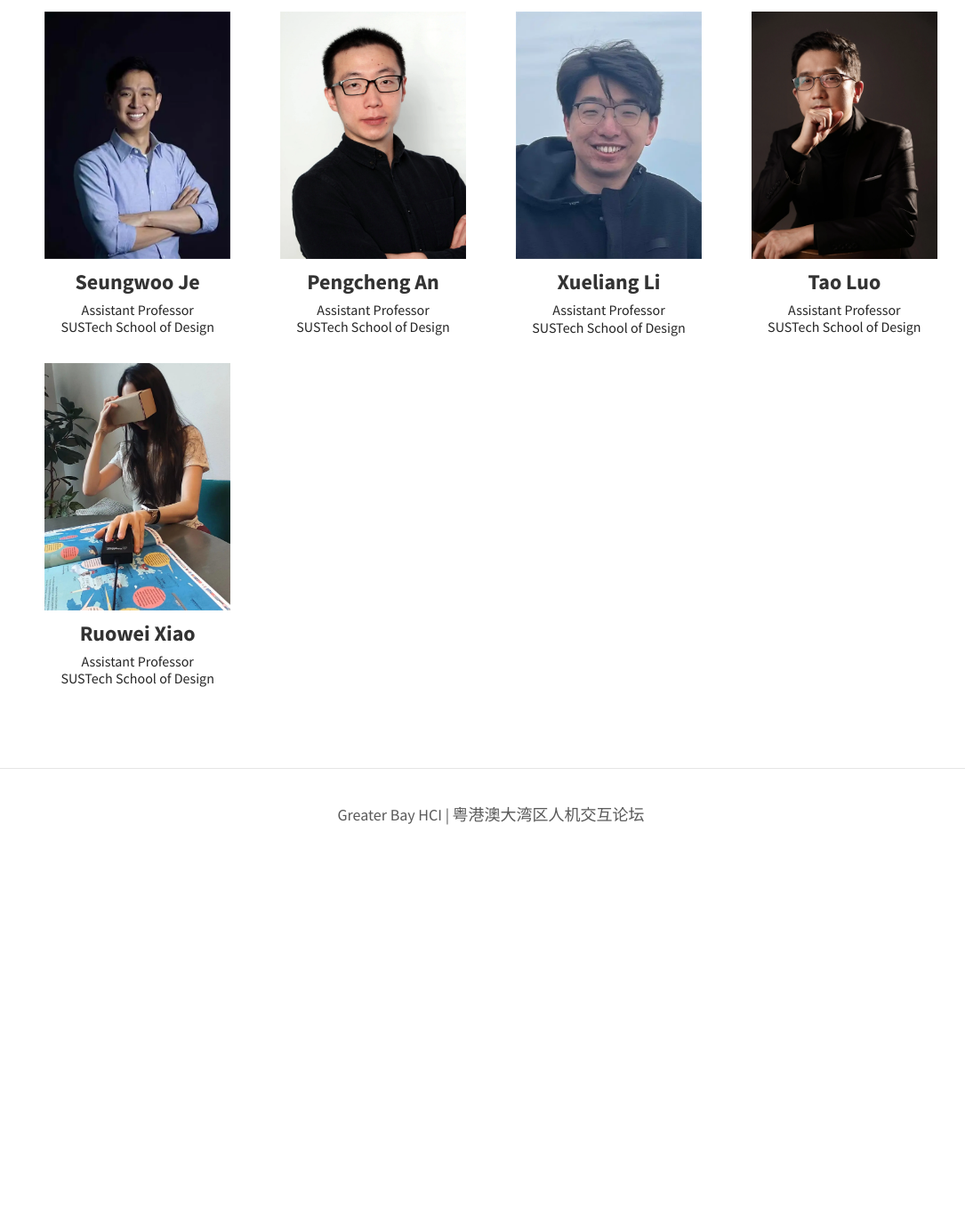
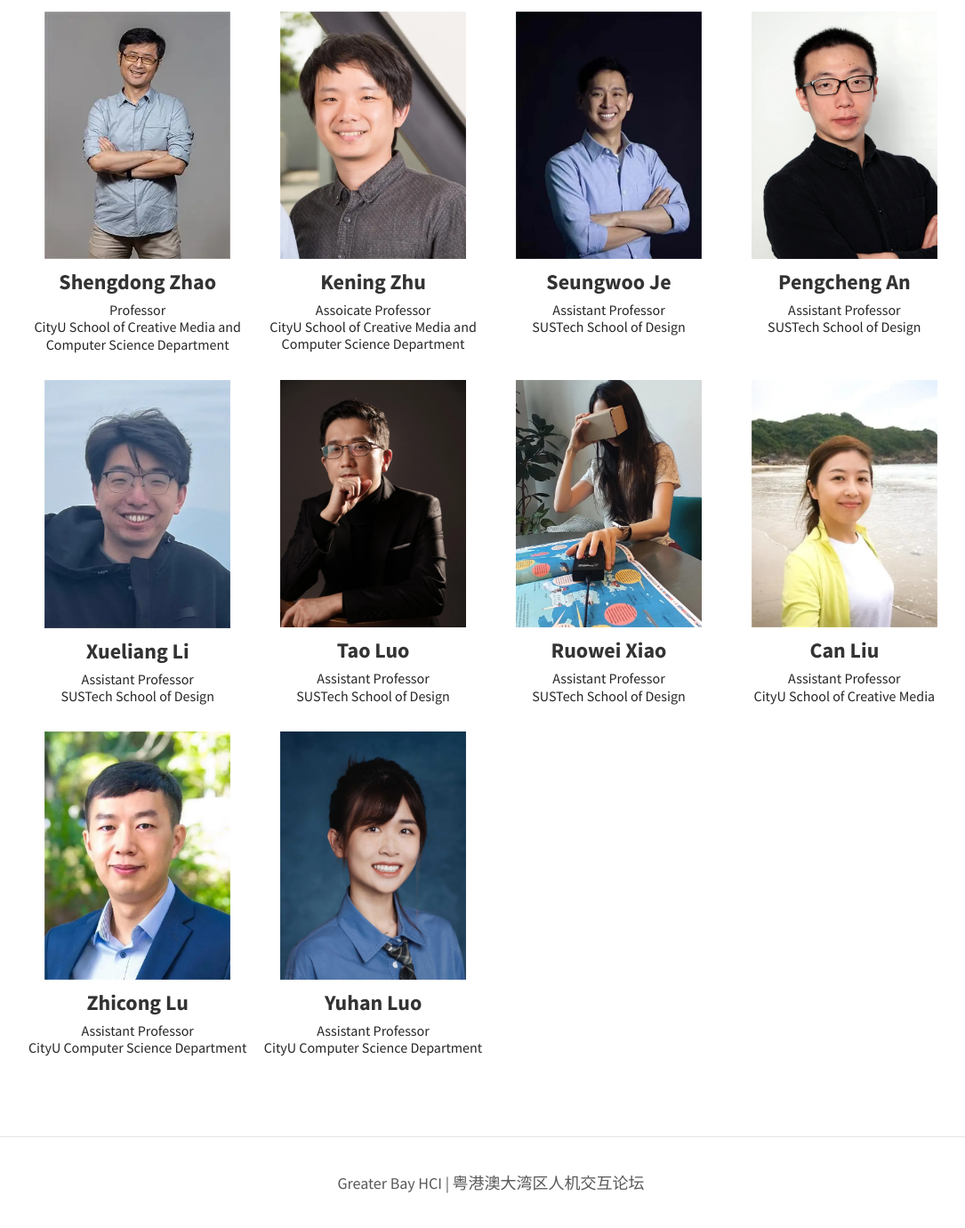
Before and after one commit to Immersive-Design-Group/GBAHCI, a Jekyll site: the page built from pages/faculty.md, in a window 1280 px wide and 1400 px high, scrolled down 287 px. Shown: the top 1380 px of the window at 89% size, without its empty margins (88-1173 px from the left). Built offline with Jekyll 4.4.1, drawn with Linux system fonts in a browser that asks for light colours; a script that is not in the unit is left out; before the commit the page ends 1272 px from its top, so only the background shows below that.

Commit message:
Update faculty

```diff
--- a/pages/faculty.md
+++ b/pages/faculty.md
@@ -8,6 +8,24 @@ position: 2
 ---
 
 <div class="figure-grid">
+    <div class="figure-grid-item">
+        <a href="https://shengdongzhao.com/" target="_blank"  class="image">
+        <img src="\faculty\prof.zhao.webp" alt="faculty" />
+        </a>
+        <p class="image-caption">
+            <strong>Shengdong Zhao</strong><br/>
+            <span class="details">Professor<br/>CityU School of Creative Media and Computer Science Department</span>
+        </p>
+    </div>
+    <div class="figure-grid-item">
+        <a href="https://meilab-hk.github.io/" target="_blank"  class="image">
+        <img src="\faculty\prof.zhu.webp" alt="faculty" />
+        </a>
+        <p class="image-caption">
+            <strong>Kening Zhu</strong><br/>
+            <span class="details">Assoicate Professor<br/>CityU School of Creative Media and Computer Science Department</span>
+        </p>
+    </div>
     <div class="figure-grid-item">
         <a href="http://immersivedesignresearch.com/seungwoo" target="_blank"  class="image">
         <img src="\faculty\Seung Woo Je.webp" alt="faculty" />
@@ -53,4 +71,31 @@ position: 2
             <span class="details">Assistant Professor<br/>SUSTech School of Design</span>
         </p>
     </div>
+    <div class="figure-grid-item">
+        <a href="https://sweb.cityu.edu.hk/canliu/team.html" target="_blank"  class="image">
+        <img src="\faculty\prof.liu.webp" alt="faculty" />
+        </a>
+        <p class="image-caption">
+            <strong>Can Liu</strong><br/>
+            <span class="details">Assistant Professor<br/>CityU School of Creative Media</span>
+        </p>
+    </div>
+    <div class="figure-grid-item">
+        <a href="https://www.cs.cityu.edu.hk/~zhiconlu/" target="_blank"  class="image">
+        <img src="\faculty\prof.lu.webp" alt="faculty" />
+        </a>
+        <p class="image-caption">
+            <strong>Zhicong Lu</strong><br/>
+            <span class="details">Assistant Professor<br/>CityU Computer Science Department</span>
+        </p>
+    </div>
+    <div class="figure-grid-item">
+        <a href="https://yuhanlolo.github.io/me/lab.html" target="_blank"  class="image">
+        <img src="\faculty\prof.luo.webp" alt="faculty" />
+        </a>
+        <p class="image-caption">
+            <strong>Yuhan Luo</strong><br/>
+            <span class="details">Assistant Professor<br/>CityU Computer Science Department</span>
+        </p>
+    </div>
 </div>
```
Also changed, not shown: assets/img/CityUHK Logo.webp (added), faculty/prof.liu.webp (added), faculty/prof.lu.webp (added), faculty/prof.luo.webp (added), faculty/prof.zhao.webp (added), faculty/prof.zhu.webp (added).
